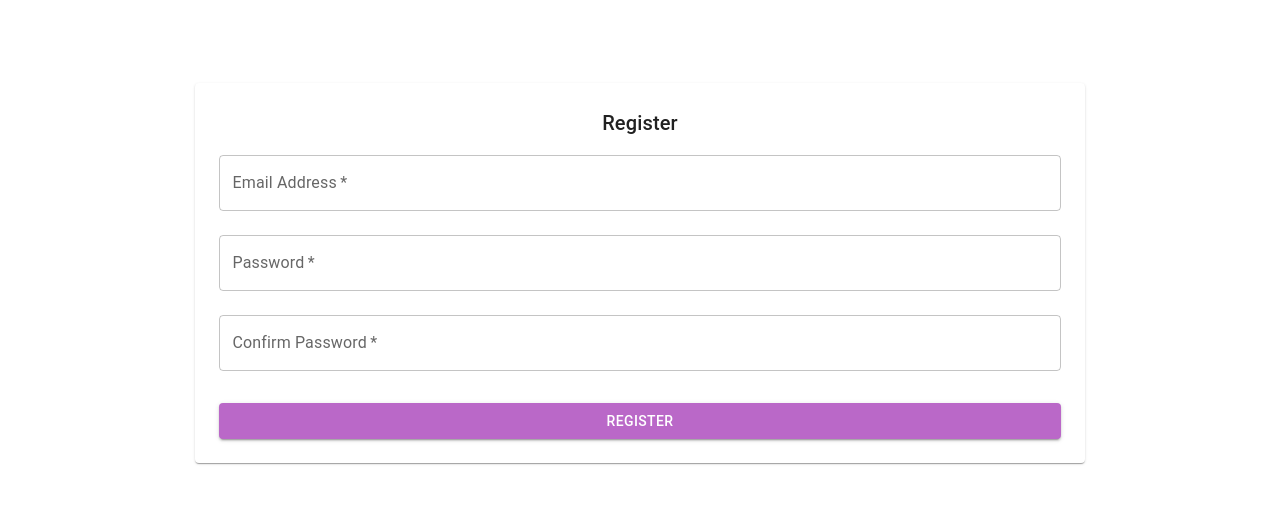
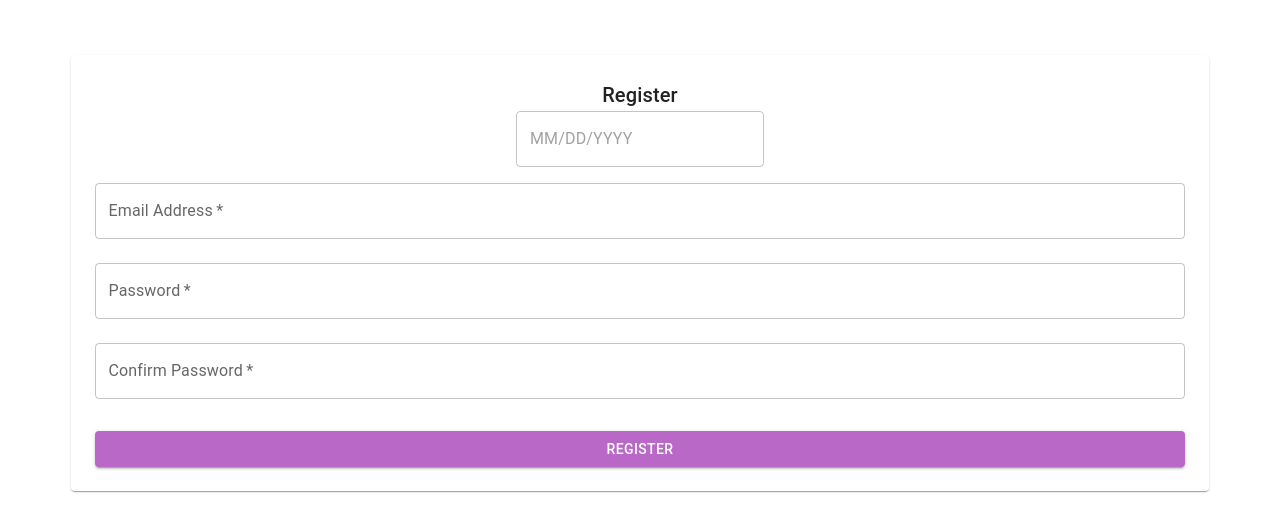
Before and after one commit to zokucodes/classifieds-front-end, a React (Vite) app: page /auth/register in a window 1280 px wide. Shown: the part 127-658 px from the top of the page. Built offline with nearby package versions, Linux system fonts and the light colour scheme.

Commit message:
datepicker

```diff
--- a/package.json
+++ b/package.json
@@ -17,7 +17,9 @@
     "@mui/material": "^5.13.6",
     "@mui/styled-engine-sc": "^5.12.0",
     "@mui/styles": "^5.13.2",
+    "@mui/x-date-pickers": "^6.9.0",
     "axios": "^1.4.0",
+    "dayjs": "^1.11.8",
     "lodash": "^4.17.21",
     "react": "^18.2.0",
     "react-dom": "^18.2.0",
--- a/src/App.jsx
+++ b/src/App.jsx
@@ -8,6 +8,8 @@ import { grey, purple, red } from '@mui/material/colors';
 import { ThemeProvider, createTheme } from '@mui/material/styles';
 import PageSplash from './pages/public/PageSplash';
 import PageRegister from './pages/auth/PageRegister';
+import { LocalizationProvider } from '@mui/x-date-pickers';
+import { AdapterDayjs } from '@mui/x-date-pickers/AdapterDayjs'
 
 const getDesignTokens = (mode) => ({
   palette: {
@@ -62,6 +64,7 @@ function App() {
   }, [])
 
   return (
+    <LocalizationProvider dateAdapter={AdapterDayjs}>
       <Router>
         <header>
           {/* <NavBar /> */}
@@ -79,6 +82,7 @@ function App() {
         </ThemeProvider>
 
       </Router>
+    </LocalizationProvider>
   )
 }
 
--- a/src/pages/auth/PageRegister.jsx
+++ b/src/pages/auth/PageRegister.jsx
@@ -1,5 +1,7 @@
 import React, { useState } from 'react';
 import { Button, TextField, Grid, Paper, Typography } from '@mui/material';
+import { DatePicker } from '@mui/x-date-pickers';
+import dayjs from 'dayjs';
 
 const PageRegister = () => {
 
@@ -17,6 +19,7 @@ const PageRegister = () => {
       <Paper className="lg:h-auto h-full" style={{ padding: '24px',  }}>
         <Typography variant="h6">Register</Typography>
         <form noValidate autoComplete="off" onSubmit={handleRegister}>
+          <DatePicker minDate={dayjs('2022-01-01')} />
           <TextField
             variant="outlined"
             margin="normal"
```
Also changed, not shown: 1 other file (tests, documents, lock files or other folders). Lines whose indentation alone changed are shown as unchanged.
